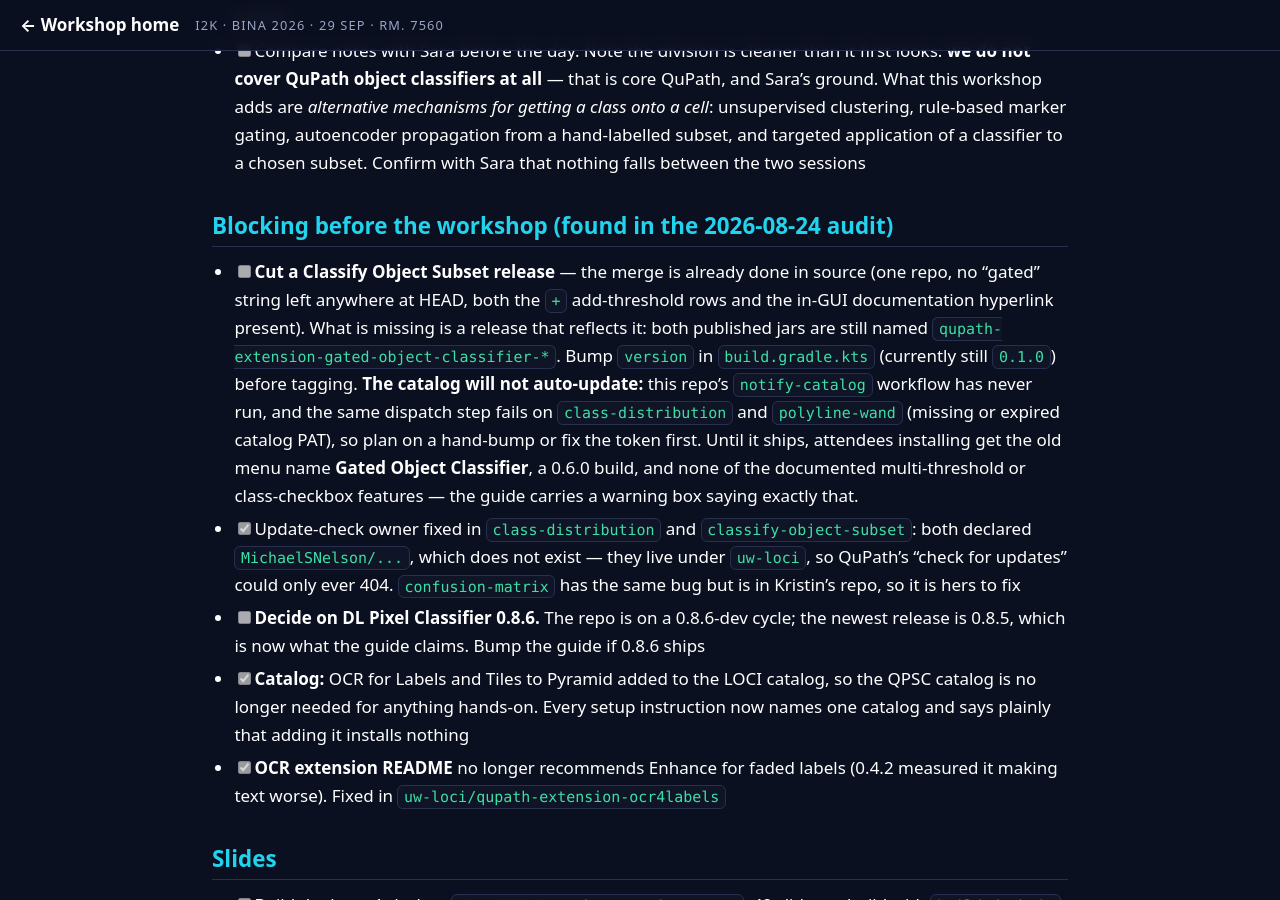
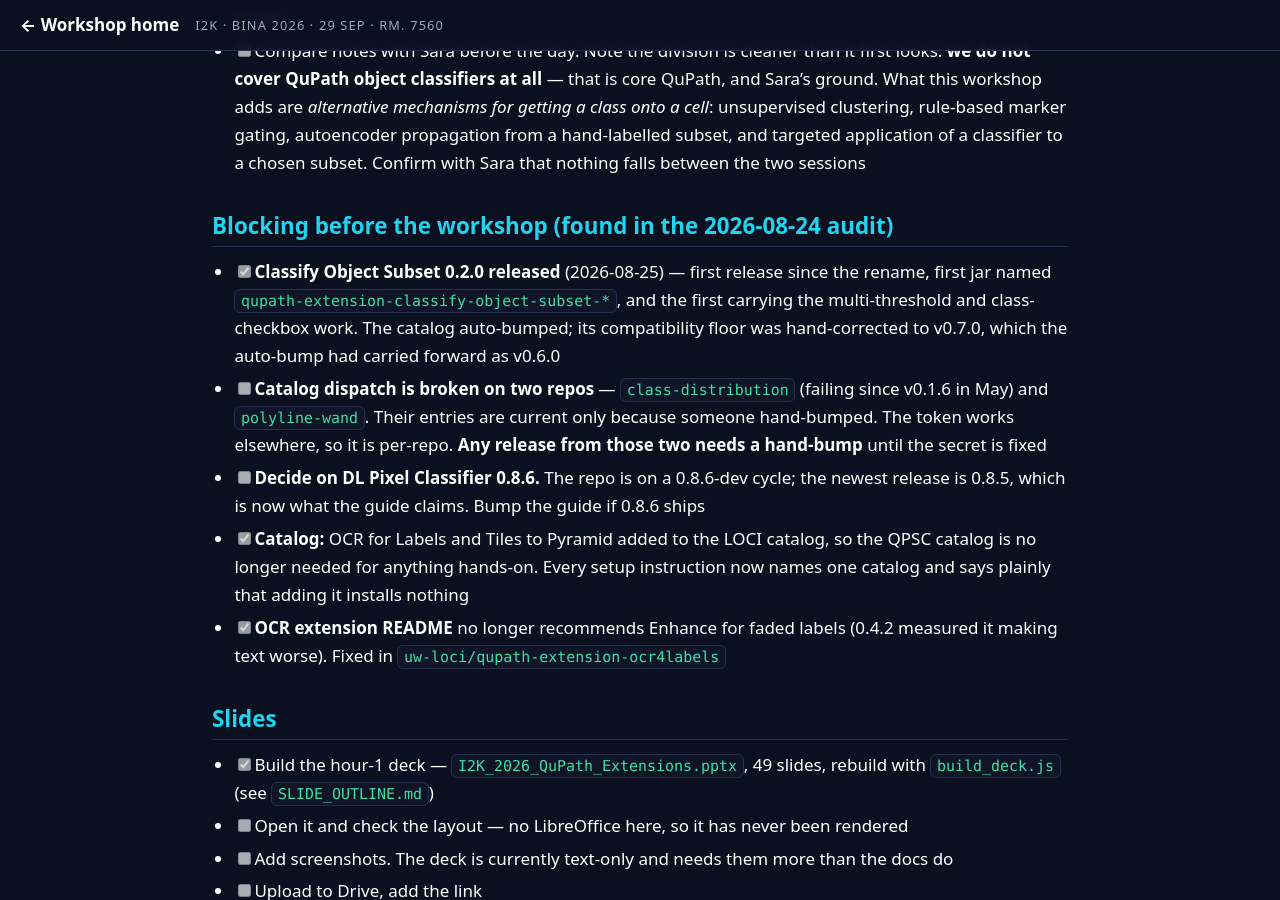
Before and after one commit to MichaelSNelson/BINA-I2K-2026-QuPath-Extensions, a Jekyll site: the page built from TODO.md, in a window 1280 px wide and 900 px high, scrolled down 2783 px. Built offline with Jekyll 4.4.1, drawn with Linux system fonts in a browser that asks for light colours; our own code applies the rules of GitHub Pages for plain Markdown files.

Commit message:
Classify Object Subset is on 0.2.0
The release warning becomes an upgrade note: anyone on 0.1.x has a jar named
qupath-extension-gated-object-classifier and sees the old name in their menu.
Also says that measurement conditions can be stacked, which is the feature
0.1.x never shipped.

Claude-Session: https://claude.ai/code/session_01KwiACUr5MacuDvqp74c96o

```diff
--- a/TODO.md
+++ b/TODO.md
@@ -103,21 +103,14 @@ Draft answers ready to paste: [I2K_FORM_RESPONSES.md](I2K_FORM_RESPONSES.md)
 
 ## Blocking before the workshop (found in the 2026-08-24 audit)
 
-- [ ] **Cut a Classify Object Subset release** — the merge is already done in source (one repo,
-      no "gated" string left anywhere at HEAD, both the `+` add-threshold rows and the in-GUI
-      documentation hyperlink present). What is missing is a release that reflects it: both
-      published jars are still named `qupath-extension-gated-object-classifier-*`. Bump
-      `version` in `build.gradle.kts` (currently still `0.1.0`) before tagging.
-      **The catalog will not auto-update:** this repo's `notify-catalog` workflow has never run,
-      and the same dispatch step fails on `class-distribution` and `polyline-wand` (missing or
-      expired catalog PAT), so plan on a hand-bump or fix the token first.
-      Until it ships, attendees installing get the old menu name **Gated Object Classifier**,
-      a 0.6.0 build, and none of the documented multi-threshold or class-checkbox features —
-      the guide carries a warning box saying exactly that.
-- [x] Update-check owner fixed in `class-distribution` and `classify-object-subset`: both declared
-      `MichaelSNelson/...`, which does not exist — they live under `uw-loci`, so QuPath's
-      "check for updates" could only ever 404. `confusion-matrix` has the same bug but is in
-      Kristin's repo, so it is hers to fix
+- [x] **Classify Object Subset 0.2.0 released** (2026-08-25) — first release since the rename,
+      first jar named `qupath-extension-classify-object-subset-*`, and the first carrying the
+      multi-threshold and class-checkbox work. The catalog auto-bumped; its compatibility floor
+      was hand-corrected to v0.7.0, which the auto-bump had carried forward as v0.6.0
+- [ ] **Catalog dispatch is broken on two repos** — `class-distribution` (failing since v0.1.6 in
+      May) and `polyline-wand`. Their entries are current only because someone hand-bumped. The
+      token works elsewhere, so it is per-repo. **Any release from those two needs a hand-bump**
+      until the secret is fixed
 - [ ] **Decide on DL Pixel Classifier 0.8.6.** The repo is on a 0.8.6-dev cycle; the newest
       release is 0.8.5, which is now what the guide claims. Bump the guide if 0.8.6 ships
 - [x] **Catalog:** OCR for Labels and Tiles to Pyramid added to the LOCI catalog, so the QPSC
```
Also changed, not shown: docs/07-classify-object-subset.md (+7 -11 lines), docs/extensions.md (+1 -1 lines).
